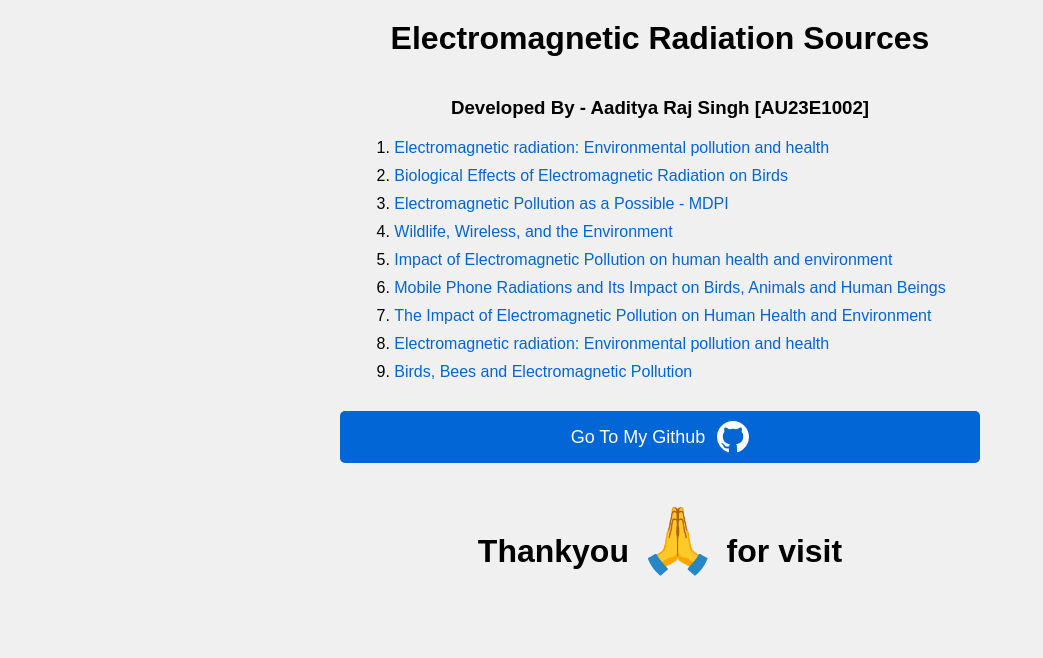
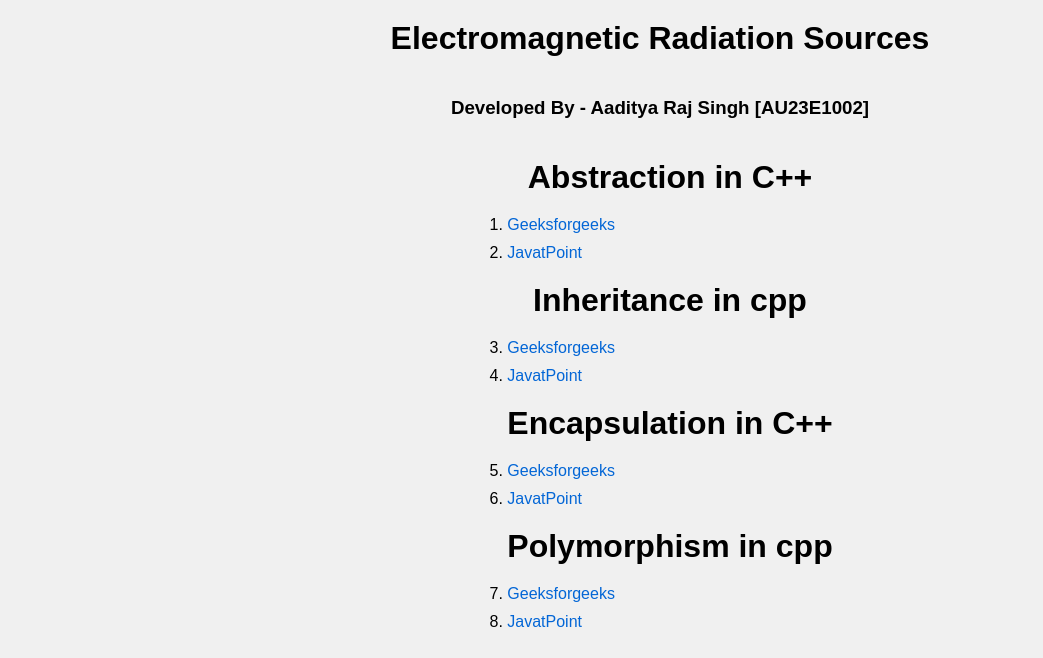
Before and after one commit to rajavat1/OOPs_basic, a plain HTML site: page index.html in a window 1280 px wide. Shown: the top 658 px of the page, without its empty margins (0-1043 px from the left). Drawn offline with Linux system fonts and the light colour scheme.

Commit message:
Update index.html

```diff
--- a/index.html
+++ b/index.html
@@ -13,31 +13,30 @@
                 <h1>Electromagnetic Radiation Sources</h1>
                 <h3>Developed By - Aaditya Raj Singh [AU23E1002]</h3>
                 <ol>
-                        <li><a href="https://academic.oup.com/bmb/article/68/1/157/421256"
-                                        target="_blank">Electromagnetic
-                                        radiation: Environmental pollution and health</a></li>
-                        <li><a href="https://ehtrust.org/biological-effects-of-electromagnetic-radiation-on-birds/"
-                                        target="_blank">Biological Effects of Electromagnetic Radiation on Birds</a>
-                        </li>
-                        <li><a href="https://www.mdpi.com/2673-6004/2/3/24" target="_blank">Electromagnetic Pollution as
-                                        a Possible
-                                        - MDPI</a></li>
-                        <li><a href="https://www.wildlifeandwireless.org/" target="_blank">Wildlife, Wireless, and the
-                                        Environment</a></li>
-                        <li><a href="https://pdfs.semanticscholar.org/f658/af1472a49f114a2c5816404fbeec2e503813.pdf"
-                                        target="_blank">Impact of Electromagnetic Pollution on human health and
-                                        environment</a></li>
-                        <li><a href="https://www.jakraya.com/journal/pdf/3-tvasArticle_7.pdf" target="_blank">Mobile
-                                        Phone
-                                        Radiations and Its Impact on Birds, Animals and Human Beings</a></li>
-                        <li><a href="http://www.envirobiotechjournals.com/EEC/v28febsuppli2022/EEC-12.pdf"
-                                        target="_blank">The
-                                        Impact of Electromagnetic Pollution on Human Health and Environment</a></li>
-                        <li><a href="https://doi.org/10.1093/bmb/ldg030" target="_blank">Electromagnetic radiation:
-                                        Environmental
-                                        pollution and health</a></li>
-                        <li><a href="https://www.radiationresearch.org/wp-content/uploads/2020/05/20090504_goldsworthy_birds_bees_emf.pdf"
-                                        target="_blank">Birds, Bees and Electromagnetic Pollution</a></li>
+                        <h1>Abstraction in C++</h1>
+                        <li><a href="https://www.geeksforgeeks.org/abstraction-in-cpp/"
+                                        target="_blank">Geeksforgeeks</a></li>
+                        <li><a href="https://www.javatpoint.com/data-abstraction-in-cpp"
+                                        target="_blank">JavatPoint</a></li>
+
+                        <h1>Inheritance in cpp</h1>
+                        <li><a href="https://www.geeksforgeeks.org/inheritance-in-c/"
+                                        target="_blank">Geeksforgeeks</a></li>
+                        <li><a href="https://www.javatpoint.com/cpp-inheritancev"
+                                        target="_blank">JavatPoint</a></li>
+
+                        <h1>Encapsulation in C++</h1>
+                        <li><a href="https://www.geeksforgeeks.org/encapsulation-in-cpp/"
+                                        target="_blank">Geeksforgeeks</a></li>
+                        <li><a href="https://www.javatpoint.com/encapsulation-in-cpp"
+                                        target="_blank">JavatPoint</a></li>
+
+                        <h1>Polymorphism in cpp</h1>
+                        <li><a href="https://www.geeksforgeeks.org/cpp-polymorphism/"
+                                        target="_blank">Geeksforgeeks</a></li>
+                        <li><a href="https://www.javatpoint.com/cpp-polymorphism"
+                                        target="_blank">JavatPoint</a></li>
+
                 </ol>
                 <button onclick="window.location.href='https://github.com/rajavat1'">Go to my github <svg height="32"
                                 aria-hidden="true" viewBox="0 0 16 16" version="1.1" width="32"
```
